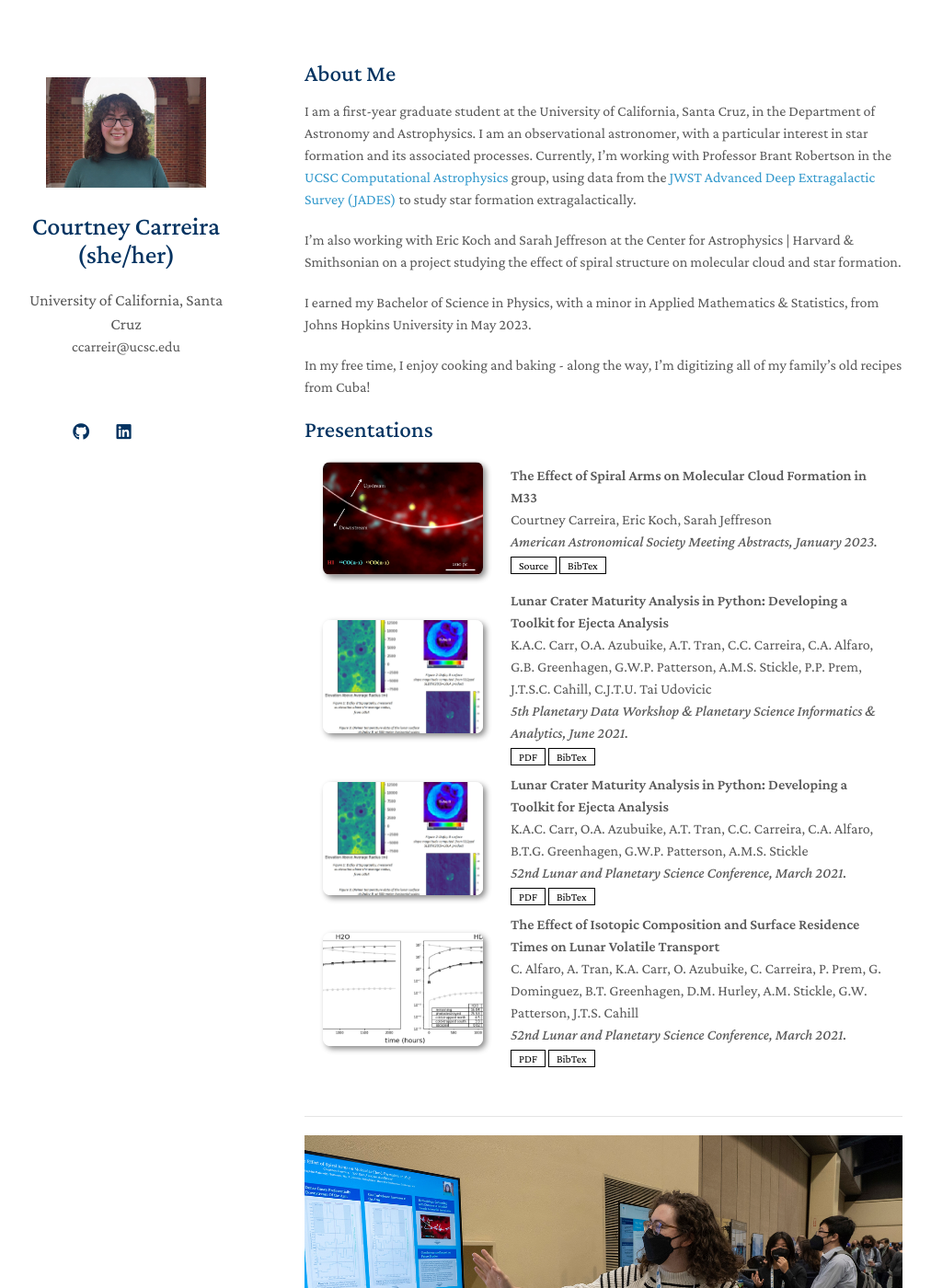
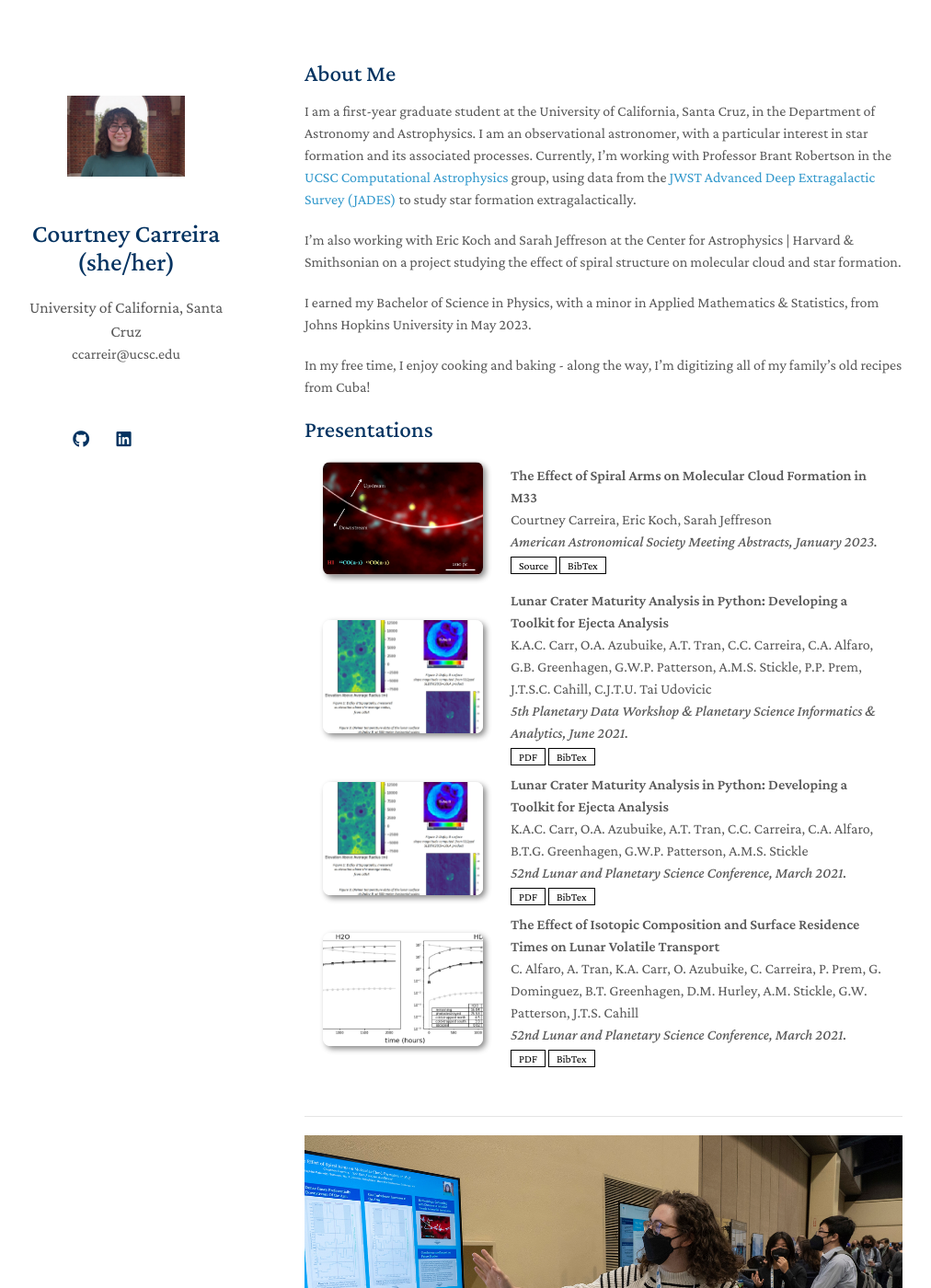
Before and after one commit to courtneycarreira/courtneycarreira.github.io, a Jekyll site: the page built from index.md, in a window 1280 px wide and 1400 px high. Shown: the whole window at 92% size, without its empty margins (139-1151 px from the left). Built offline with Jekyll 4.4.1, drawn with Linux system fonts in a browser that asks for light colours; nearby versions of some CDN libraries; a style sheet for code colours, icons or effects is not loaded; our own code applies the rules of GitHub Pages for plain Markdown files; some of the changed text lies outside the part shown.

Commit message:
reformatting headshot image

```diff
--- a/_sass/minimal-light.scss
+++ b/_sass/minimal-light.scss
@@ -219,7 +219,7 @@ papertitle {
     }
 
     .image.avatar {
-      border-radius: 12px;
+      #border-radius: 12px;
     }
 
       .image.avatar:before {
@@ -227,9 +227,9 @@ papertitle {
       }
 
       .image.avatar img {
-        border-radius: 12px;
-        width: 75%;
-        padding: 20px;
+        #border-radius: 12px;
+        width: 55%;
+        padding: 40px;
         // border: 1px solid #ddd;
         // padding: 3px;
         // box-shadow: 0 -1px 5px 1px rgba(200, 200, 200, 0.3);
@@ -511,9 +511,9 @@ footer {
 
 
    .image.avatar img {
-        border-radius: 100%;
-        width: 117px;
-        padding:20px;
+        #border-radius: 100%;
+        #width: 117px;
+        #padding:20px;
       }
   #head1o2 {
     visibility: hidden;
@@ -567,9 +567,9 @@ footer {
   }
 
   .image.avatar img {
-      border-radius: 100%;
-      width: 95px;
-      padding:20px;
+      #border-radius: 100%;
+      #width: 95px;
+      #padding:20px;
   }
   #head1o2 {
     visibility: hidden;
```
Also changed, not shown: index.md (+1 -1 lines).
